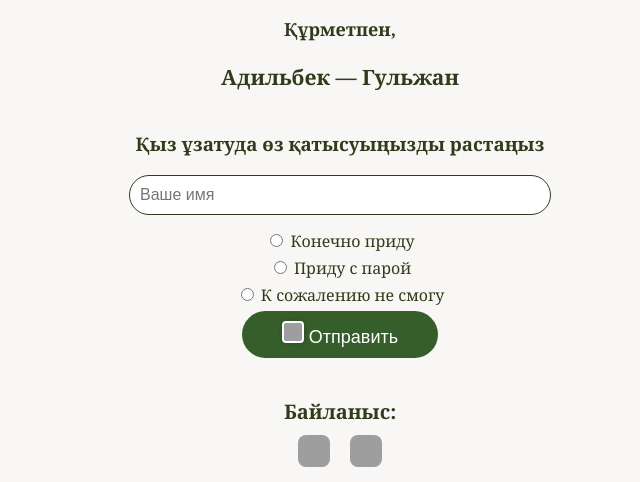
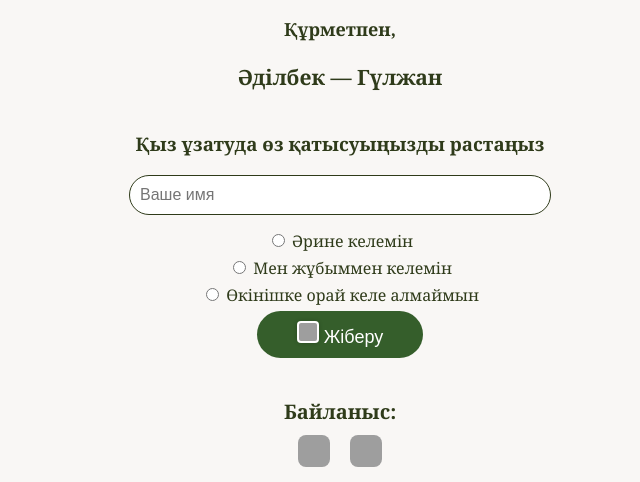
Before and after one commit to saupinx/ademi-uzatu, a plain HTML site: page index.html in a window 1280 px wide. Shown: the part 1666-2148 px from the top of the page, without its empty margins (300-940 px from the left). Drawn offline with Linux system fonts and the light colour scheme; grey boxes are pictures that could not be loaded; a web font is replaced by a local one.

Commit message:
Update index.html

```diff
--- a/index.html
+++ b/index.html
@@ -88,7 +88,7 @@
         <!-- 🔹 Родители -->
         <section class="parents">
             <p>Құрметпен,</p>
-            <h3>Адильбек — Гульжан</h3>
+            <h3>Әділбек — Гүлжан</h3>
         </section>
 
         <!-- 🔹 Форма RSVP -->
@@ -96,13 +96,13 @@
             <h3>Қыз ұзатуда өз қатысуыңызды растаңыз</h3>
             <form id="rsvpForm">
                 <input type="text" id="name" placeholder="Ваше имя" required>
-                <label><input type="radio" name="attendance" value="Конечно приду" required> Конечно приду</label>
-                <label><input type="radio" name="attendance" value="Приду с парой"> Приду с парой</label>
-                <label><input type="radio" name="attendance" value="К сожалению не смогу"> К сожалению не смогу</label>
+                <label><input type="radio" name="attendance" value="Конечно приду" required> Әрине келемін</label>
+                <label><input type="radio" name="attendance" value="Приду с парой"> Мен жұбыммен келемін</label>
+                <label><input type="radio" name="attendance" value="К сожалению не смогу"> Өкінішке орай келе алмаймын</label>
 
                 <button type="submit" id="sendToWhatsApp">
                     <img src="https://cdn-icons-png.flaticon.com/512/733/733585.png" alt="whatsapp" class="whatsapp-icon">
-                    Отправить
+                    Жіберу
                 </button>
 
                 <p id="formMsg"></p>
```
